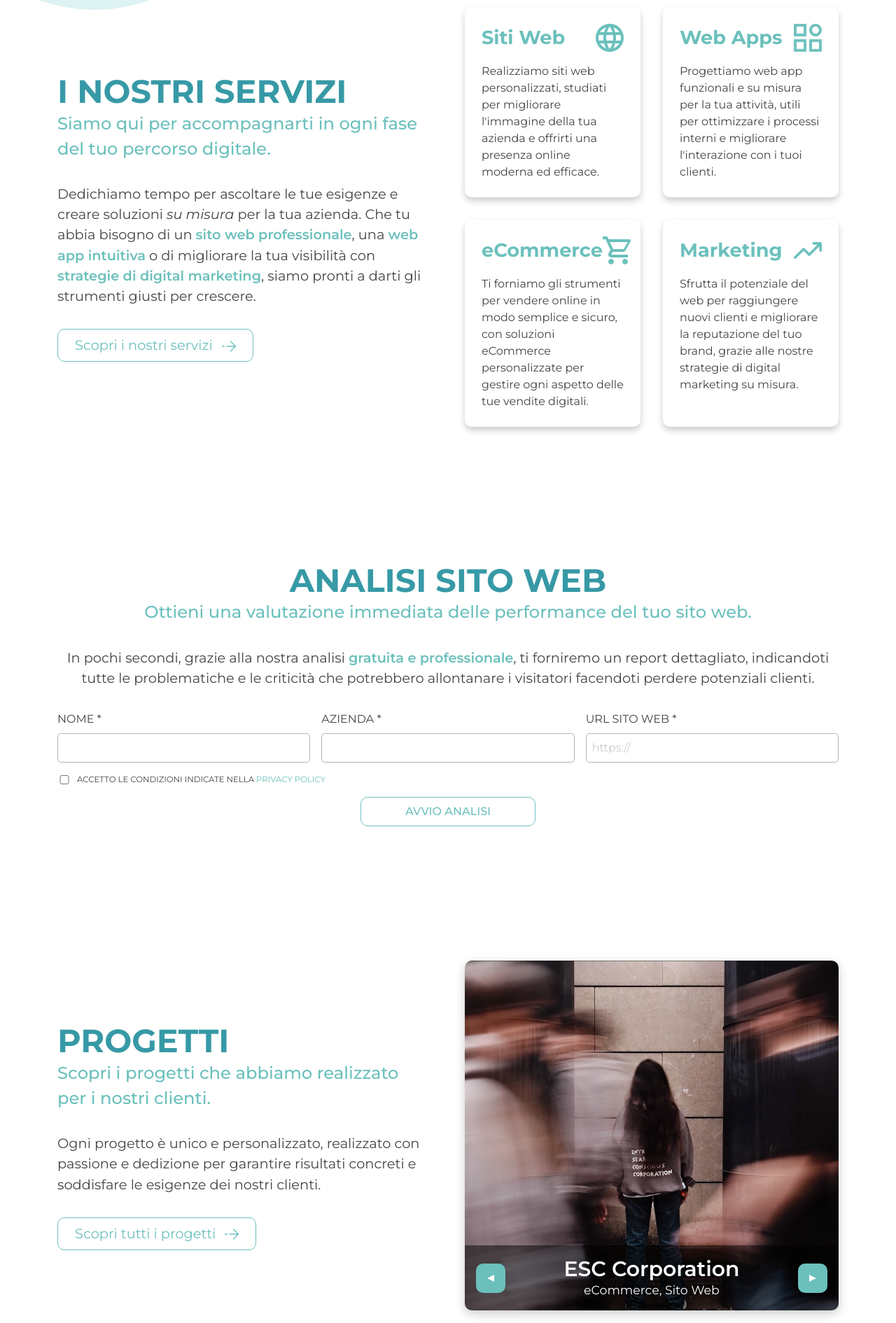
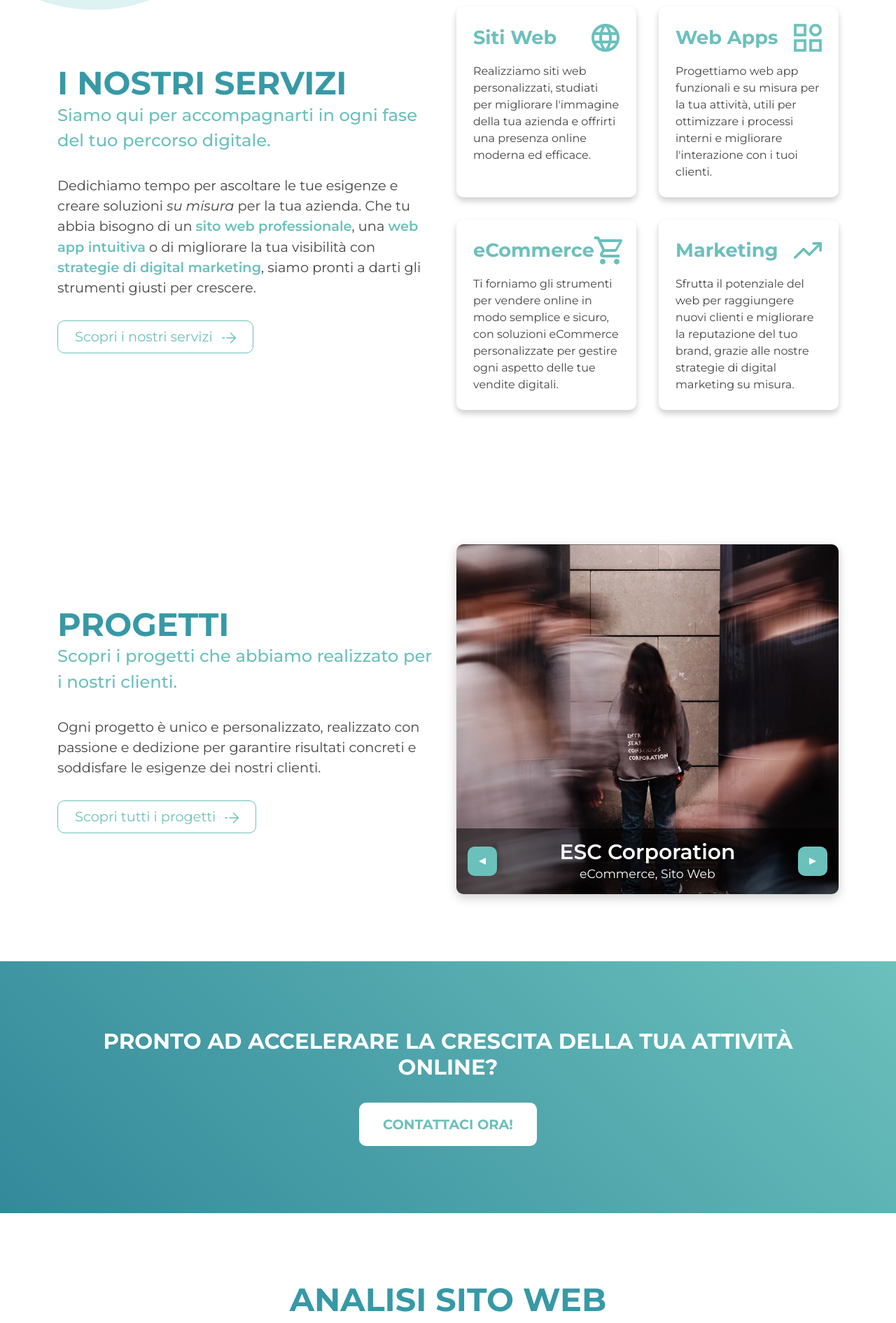
Before and after one commit to fmerighiwebdev/FM-WebAgency, a Next.js app: page / in a window 1280 px wide. Shown: the part 886-2777 px from the top of the page at 70% size. Built offline with nearby package versions, Linux system fonts and the light colour scheme.

Commit message:
Prima bozza Home terminata

```diff
--- a/app/page.js
+++ b/app/page.js
@@ -28,7 +28,7 @@ export default function Home() {
           <span>SOLUZIONI WEB SU MISURA</span> <br></br>
           che portano risultati concreti.
         </p>
-        <Link href="#" className={styles["hero-btn"]}>
+        <Link href="#servizi" className={styles["hero-btn"]}>
           Scopri di più
         </Link>
         <Image
@@ -48,10 +48,10 @@ export default function Home() {
         /> */}
       </section>
 
-      <section className={styles["services-home-section"]}>
+      <section className={styles["services-home-section"]} id="servizi">
         <div className="container">
           <div
-            className={`row g-5 align-items-center ${styles["services-columns"]}`}
+            className={`row align-items-center ${styles["section-columns"]}`}
           >
             <div className={`col-12 col-lg-6 ${styles["section-left-col"]}`}>
               <div className={styles["section-columns-header"]}>
@@ -130,29 +130,11 @@ export default function Home() {
         </div>
       </section>
 
-      <section className={styles["analysis-home-section"]}>
-        <div className={`${styles["analysis-home-container"]} container`}>
-          <div>
-            <h2>ANALISI SITO WEB</h2>
-            <p className="text-highlight text-center">
-              Ottieni una valutazione immediata delle performance del tuo sito
-              web.
-            </p>
-          </div>
-          <p className={styles["analysis-home-description"]}>
-            In pochi secondi, grazie alla nostra analisi{" "}
-            <span className="span-highlight">gratuita e professionale</span>, ti
-            forniremo un report dettagliato, indicandoti tutte le problematiche
-            e le criticità che potrebbero allontanare i visitatori facendoti
-            perdere potenziali clienti.
-          </p>
-          <Form type="analysis" />
-        </div>
-      </section>
-
       <section className={styles["portfolio-home-section"]} id="portfolio">
         <div className={`${styles["portfolio-container"]} container`}>
-          <div className="row align-items-center g-5">
+          <div
+            className={`row align-items-center ${styles["section-columns"]}`}
+          >
             <div className={`col-12 col-lg-6 ${styles["section-left-col"]}`}>
               <div className={styles["section-columns-header"]}>
                 <h2>PROGETTI</h2>
@@ -183,6 +165,26 @@ export default function Home() {
           <Link href="/contatti" className={styles["cta-btn"]}>
             Contattaci ora!
           </Link>
+        </div>
+      </section>
+
+      <section className={styles["analysis-home-section"]}>
+        <div className={`${styles["analysis-home-container"]} container`}>
+          <div>
+            <h2>ANALISI SITO WEB</h2>
+            <p className="text-highlight text-center">
+              Ottieni una valutazione immediata delle performance del tuo sito
+              web.
+            </p>
+          </div>
+          <p className={styles["analysis-home-description"]}>
+            In pochi secondi, grazie alla nostra analisi{" "}
+            <span className="span-highlight">gratuita e professionale</span>, ti
+            forniremo un report dettagliato, indicandoti tutte le problematiche
+            e le criticità che potrebbero allontanare i visitatori facendoti
+            perdere potenziali clienti.
+          </p>
+          <Form type="analysis" />
         </div>
       </section>
 
--- a/app/page.module.css
+++ b/app/page.module.css
@@ -286,7 +286,7 @@
     font-size: clamp(1rem, 0.907rem + 0.381vw, 1.25rem);
     text-align: center;
     background-color: white;
-    padding: 1rem 2rem;
+    padding: clamp(0.5rem, 0.314rem + 0.762vw, 1rem) 2rem;
     border-radius: 10px;
     color: var(--primary-color);
     text-decoration: none;
@@ -344,6 +344,12 @@
     background-color: var(--secondary-color);
 }
 
+@media (max-width: 992px) {
+    .section-columns {
+        gap: 2rem;
+    }
+}
+
 @media (max-width: 768px) {
     .hero-section {
         min-height: 90vh;
```
